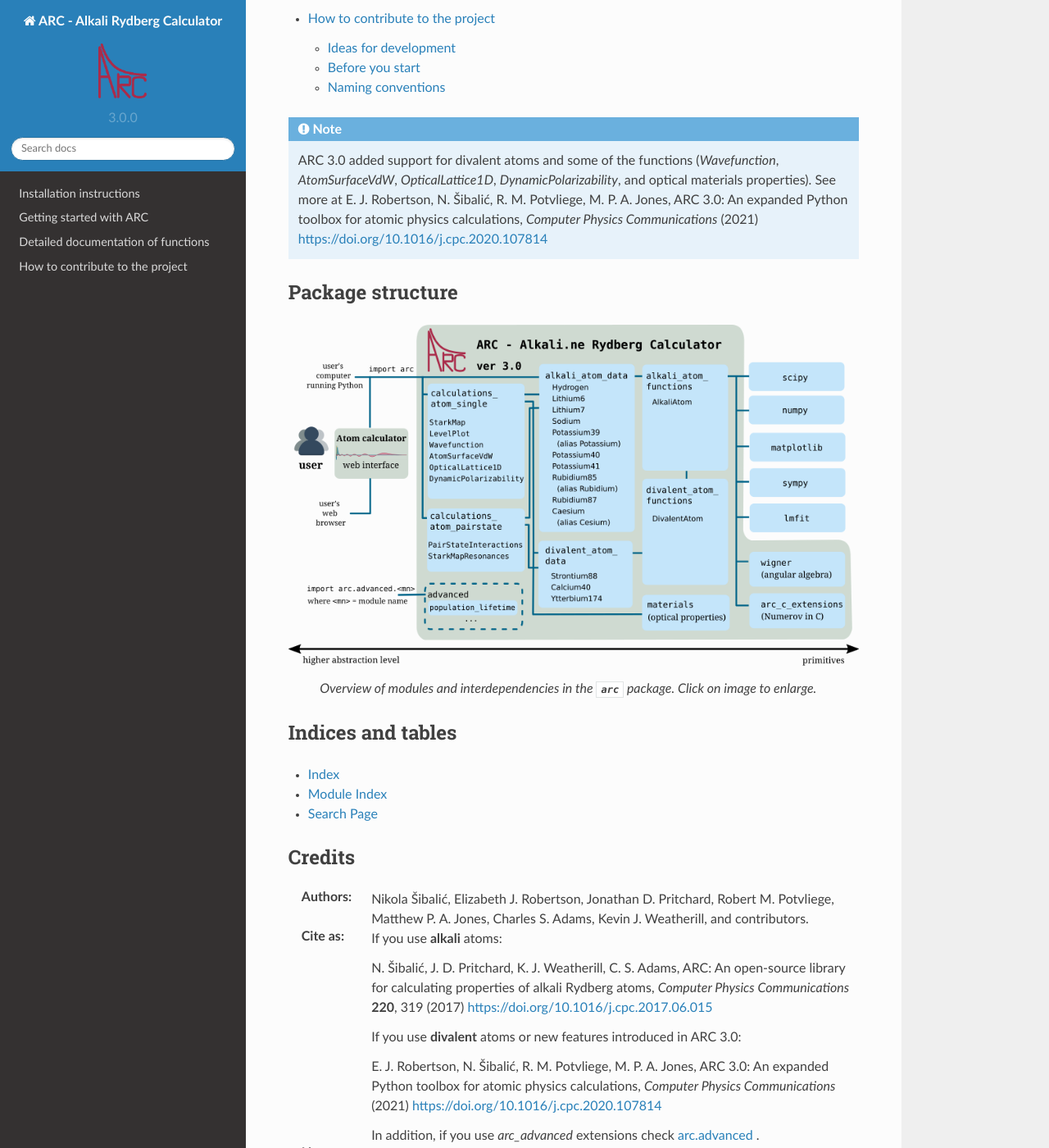
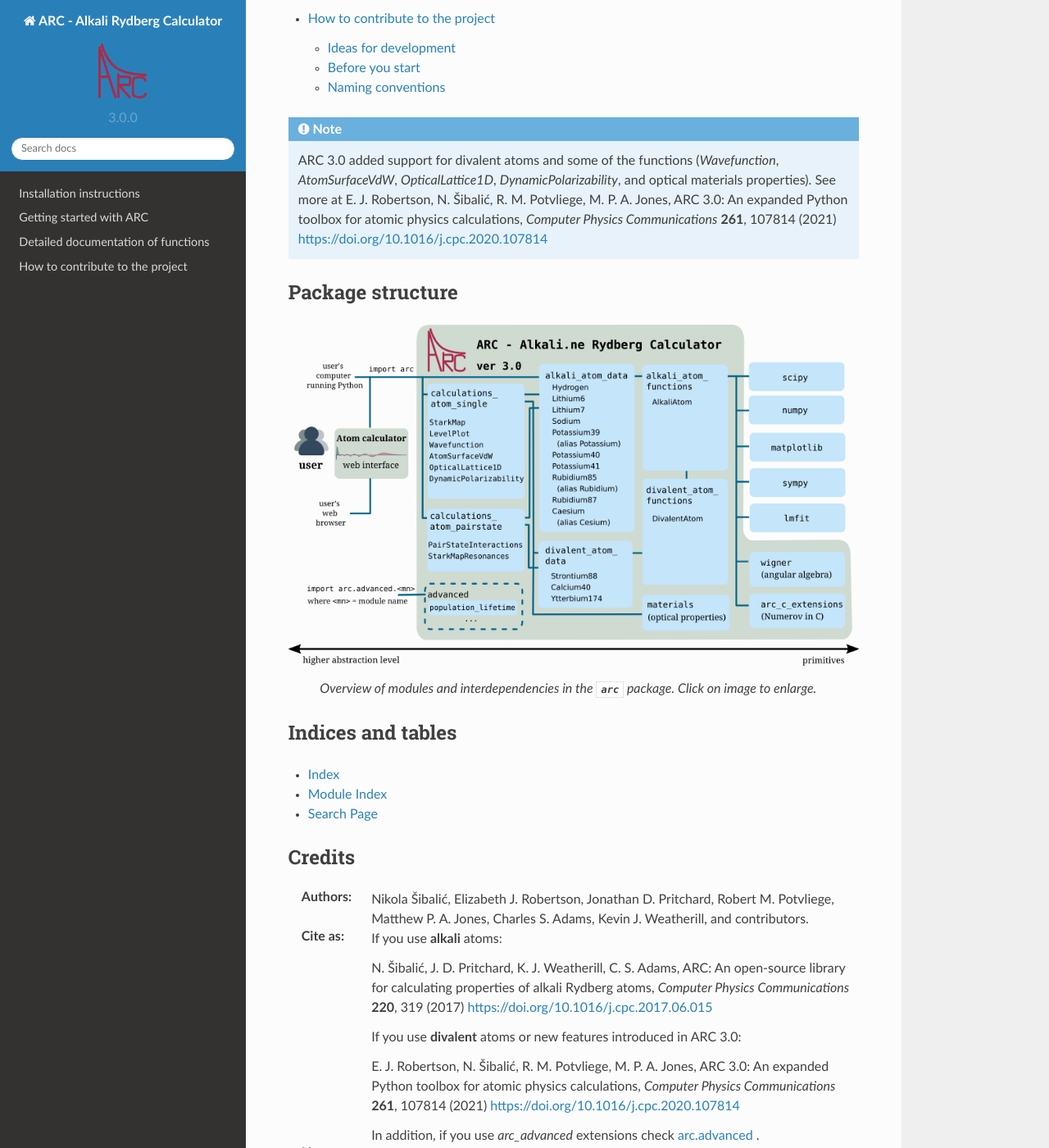
Before and after one commit to nikolasibalic/ARC-Alkali-Rydberg-Calculator, a Sphinx documentation site: the page built from doc/index.rst, in a window 1280 px wide and 1400 px high, scrolled down 805 px. Shown: the whole window at 82% size. Built offline with Sphinx 7.4.7 and the Read the Docs theme 2.0.0, drawn with Linux system fonts in a browser that asks for light colours.

Commit message:
added full reference info

```diff
--- a/doc/calculations_atoms_single.rst
+++ b/doc/calculations_atoms_single.rst
@@ -6,7 +6,7 @@
   `OpticalLattice1D`, `DynamicPolarizability`, and optical materials
   properties) in this module are part of new ARC 3.0.0 version.
   See more at `E. J. Robertson, N. Šibalić, R. M. Potvliege and
-  M. P. A. Jones, *Computer Physics Communications* (2021)
+  M. P. A. Jones, *Computer Physics Communications* **261**, 107814 (2021)
   `https://doi.org/10.1016/j.cpc.2020.107814 <https://doi.org/10.1016/j.cpc.2020.107814>`_ .
 
 Overview
--- a/doc/divalent_atom_data.rst
+++ b/doc/divalent_atom_data.rst
@@ -4,7 +4,7 @@
 .. note::
     This is a completely new module added in ARC 3.0.0 version.
     See more at `E. J. Robertson, N. Šibalić, R. M. Potvliege and
-    M. P. A. Jones, *Computer Physics Communications* (2021)
+    M. P. A. Jones, *Computer Physics Communications* **261**, 107814 (2021)
     `https://doi.org/10.1016/j.cpc.2020.107814 <https://doi.org/10.1016/j.cpc.2020.107814>`_ .
 
 .. currentmodule:: arc.divalent_atom_data
--- a/doc/divalent_atom_functions.rst
+++ b/doc/divalent_atom_functions.rst
@@ -4,7 +4,7 @@
 .. note::
     This is a completely new module added in ARC 3.0.0 version.
     See more at `E. J. Robertson, N. Šibalić, R. M. Potvliege and
-    M. P. A. Jones, *Computer Physics Communications* (2021)
+    M. P. A. Jones, *Computer Physics Communications* **261**, 107814 (2021)
     `https://doi.org/10.1016/j.cpc.2020.107814 <https://doi.org/10.1016/j.cpc.2020.107814>`_ .
 
 Overview
--- a/doc/index.rst
+++ b/doc/index.rst
@@ -38,7 +38,7 @@
     properties).
     See more at E. J. Robertson, N. Šibalić, R. M. Potvliege, M. P. A. Jones,
     ARC 3.0: An expanded Python toolbox for atomic physics calculations,
-    *Computer Physics Communications* (2021) `https://doi.org/10.1016/j.cpc.2020.107814 <https://doi.org/10.1016/j.cpc.2020.107814>`_
+    *Computer Physics Communications* **261**, 107814 (2021) `https://doi.org/10.1016/j.cpc.2020.107814 <https://doi.org/10.1016/j.cpc.2020.107814>`_
 
 Package structure
 =================
@@ -88,7 +88,7 @@
 
   E. J. Robertson, N. Šibalić, R. M. Potvliege, M. P. A. Jones,
   ARC 3.0: An expanded Python toolbox for atomic physics calculations,
-  *Computer Physics Communications* (2021) `https://doi.org/10.1016/j.cpc.2020.107814 <https://doi.org/10.1016/j.cpc.2020.107814>`_
+  *Computer Physics Communications* **261**, 107814 (2021) `https://doi.org/10.1016/j.cpc.2020.107814 <https://doi.org/10.1016/j.cpc.2020.107814>`_
 
   In addition, if you use *arc_advanced* extensions check
   `arc.advanced <./advanced.html>`_ .
```
